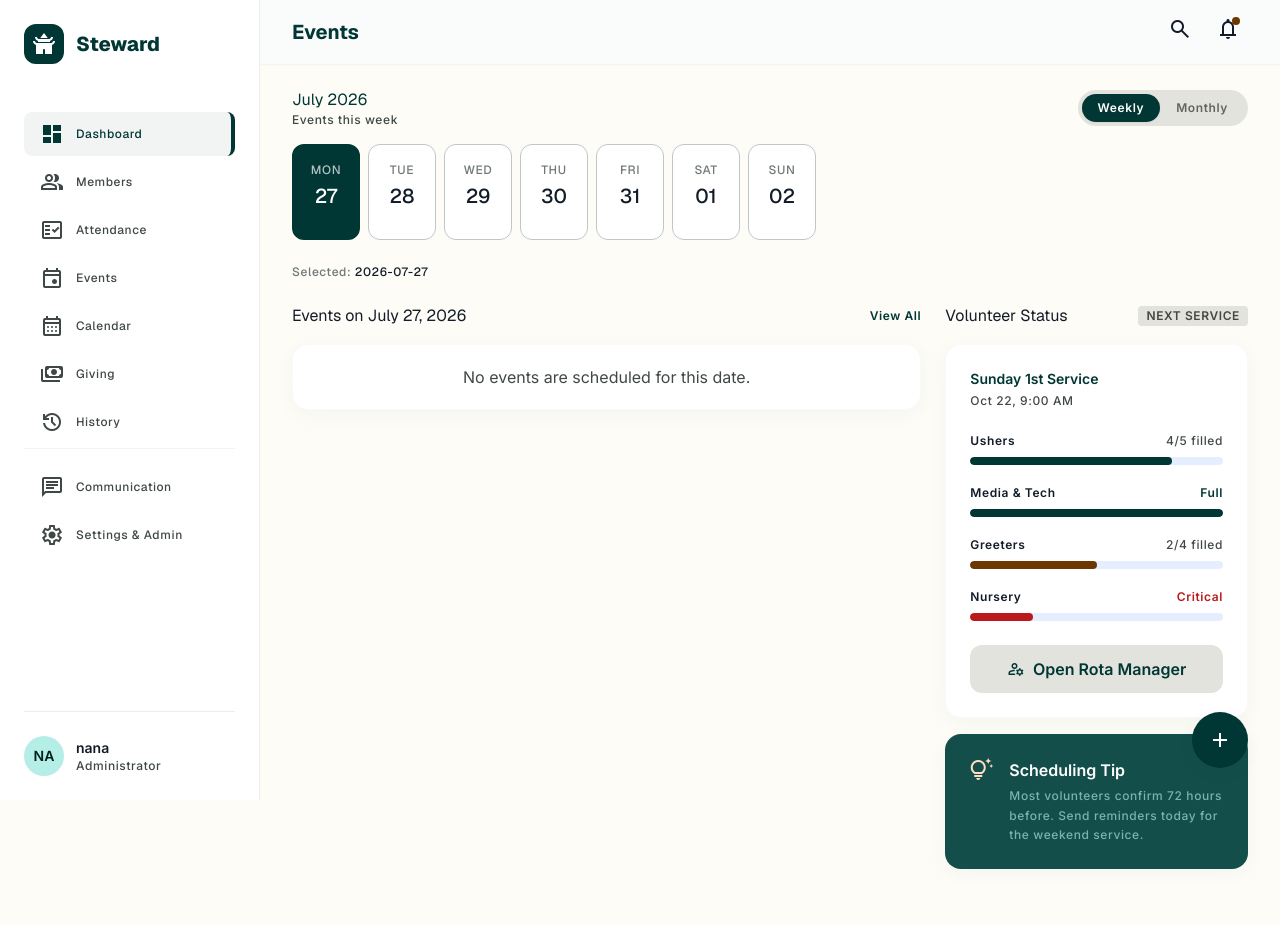
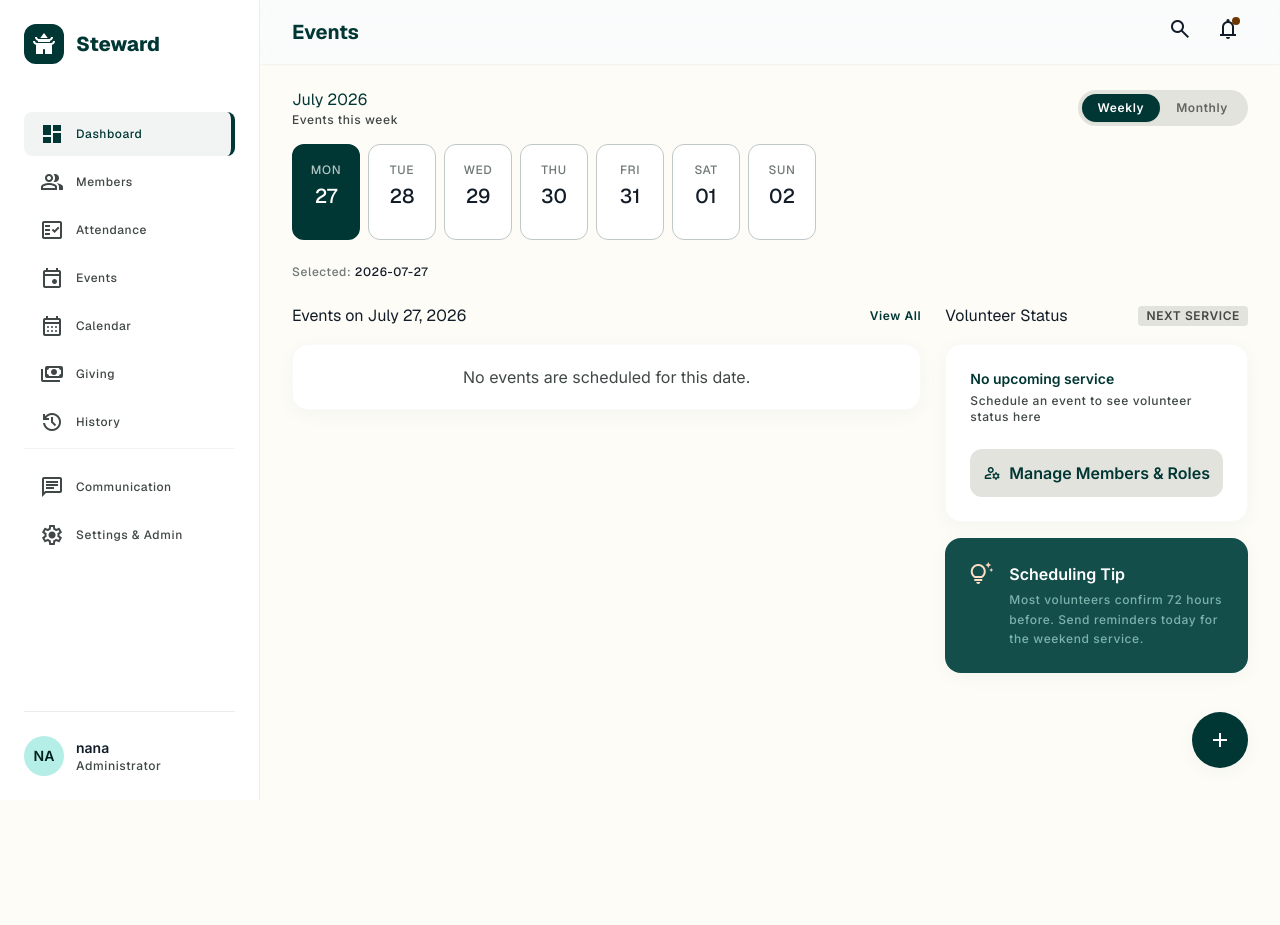
Before and after one commit to devisunknown/church-management-system, a Django app: page /calendar/ in a window 1280 px wide. After the commit the page ends 800 px from the top, so only its background shows below. Run offline with Django 5.2, Linux system fonts and the light colour scheme; a user stored in the database is signed in; data that the repository does not hold is empty; some libraries are stand-ins or nearby versions.

Commit message:
edited calandar.html

```diff
--- a/Templates/calandar.html
+++ b/Templates/calandar.html
@@ -5,7 +5,6 @@
 <title>Events &amp; Scheduling | Scancoat  CMS</title>
 <script src="https://cdn.tailwindcss.com?plugins=forms,container-queries"></script>
 <link href="https://fonts.googleapis.com/css2?family=Inter:wght@400;500;600&amp;family=Geist:wght@400;500;600;700;800&amp;display=swap" rel="stylesheet"/>
-<link href="https://fonts.googleapis.com/css2?family=Material+Symbols+Outlined:wght,FILL@100..700,0..1&amp;display=swap" rel="stylesheet"/>
 <link href="https://fonts.googleapis.com/css2?family=Material+Symbols+Outlined:wght,FILL@100..700,0..1&amp;display=swap" rel="stylesheet"/>
 <script id="tailwind-config">
       tailwind.config = {
@@ -104,7 +103,6 @@
         .custom-shadow { box-shadow: 0px 4px 20px rgba(19, 78, 74, 0.04); }
         .glass-card { background: rgba(255, 255, 255, 0.8); backdrop-filter: blur(12px); border: 1px solid rgba(19, 78, 74, 0.05); }
         .active-nav-border { border-right: 4px solid #003633; background: rgba(0, 54, 51, 0.05); }
-        /* Hide scrollbars but keep functionality */
         .no-scrollbar::-webkit-scrollbar { display: none; }
         .no-scrollbar { -ms-overflow-style: none; scrollbar-width: none; }
     </style>
@@ -280,55 +278,41 @@
 </div>
 <div class="bg-white p-6 rounded-2xl custom-shadow border border-outline-variant/10 space-y-6">
 <div class="flex flex-col gap-1">
-<span class="text-body-md font-bold text-primary">Sunday 1st Service</span>
-<span class="text-label-md text-on-surface-variant">Oct 22, 9:00 AM</span>
+{% if next_service %}
+<span class="text-body-md font-bold text-primary">{{ next_service.tittle }}</span>
+<span class="text-label-md text-on-surface-variant">{{ next_service.date|date:"M j" }}, {{ next_service.starttime|time:"g:i A" }}</span>
+{% else %}
+<span class="text-body-md font-bold text-primary">No upcoming service</span>
+<span class="text-label-md text-on-surface-variant">Schedule an event to see volunteer status here</span>
+{% endif %}
 </div>
 <div class="space-y-5">
-<!-- Role 1 -->
+{% for role in volunteer_status %}
 <div class="space-y-2">
 <div class="flex justify-between items-end">
-<span class="text-label-md font-bold text-on-surface">Ushers</span>
-<span class="text-label-md text-on-surface-variant">4/5 filled</span>
+<span class="text-label-md font-bold text-on-surface">{{ role.role }}</span>
+{% if role.level == 'full' %}
+<span class="text-label-md text-primary font-bold">Full</span>
+{% elif role.level == 'critical' %}
+<span class="text-label-md text-error font-bold">Critical</span>
+{% else %}
+<span class="text-label-md text-on-surface-variant">{{ role.filled }}/{{ role.total }} filled</span>
+{% endif %}
 </div>
 <div class="w-full h-2 bg-surface-container rounded-full overflow-hidden">
-<div class="h-full bg-primary rounded-full transition-all duration-1000" style="width: 80%"></div>
+<div class="h-full rounded-full transition-all duration-1000 {% if role.level == 'critical' %}bg-error{% elif role.level == 'partial' %}bg-tertiary-container{% else %}bg-primary{% endif %}" style="width: {{ role.percent }}%"></div>
 </div>
 </div>
-<!-- Role 2 -->
-<div class="space-y-2">
-<div class="flex justify-between items-end">
-<span class="text-label-md font-bold text-on-surface">Media &amp; Tech</span>
-<span class="text-label-md text-primary font-bold">Full</span>
+{% empty %}
+{% if next_service %}
+<p class="text-label-md text-on-surface-variant">No members have a role assigned yet, so volunteer coverage can't be calculated.</p>
+{% endif %}
+{% endfor %}
 </div>
-<div class="w-full h-2 bg-surface-container rounded-full overflow-hidden">
-<div class="h-full bg-primary rounded-full transition-all duration-1000" style="width: 100%"></div>
-</div>
-</div>
-<!-- Role 3 -->
-<div class="space-y-2">
-<div class="flex justify-between items-end">
-<span class="text-label-md font-bold text-on-surface">Greeters</span>
-<span class="text-label-md text-on-surface-variant">2/4 filled</span>
-</div>
-<div class="w-full h-2 bg-surface-container rounded-full overflow-hidden">
-<div class="h-full bg-tertiary-container rounded-full transition-all duration-1000" style="width: 50%"></div>
-</div>
-</div>
-<!-- Role 4 -->
-<div class="space-y-2">
-<div class="flex justify-between items-end">
-<span class="text-label-md font-bold text-on-surface">Nursery</span>
-<span class="text-label-md text-error font-bold">Critical</span>
-</div>
-<div class="w-full h-2 bg-surface-container rounded-full overflow-hidden">
-<div class="h-full bg-error rounded-full transition-all duration-1000" style="width: 25%"></div>
-</div>
-</div>
-</div>
-<button class="w-full py-3 bg-secondary-fixed text-primary font-bold rounded-xl hover:bg-secondary-fixed-dim transition-all flex items-center justify-center gap-2">
+<a href="{% url 'members' %}" class="w-full py-3 bg-secondary-fixed text-primary font-bold rounded-xl hover:bg-secondary-fixed-dim transition-all flex items-center justify-center gap-2">
 <span class="material-symbols-outlined text-[18px]">manage_accounts</span>
-                            Open Rota Manager
-                        </button>
+                            Manage Members &amp; Roles
+                        </a>
 </div>
 <!-- Small Insight Card -->
 <div class="bg-primary-container text-on-primary-container p-6 rounded-2xl custom-shadow flex items-start gap-4">
--- a/ccc/views.py
+++ b/ccc/views.py
@@ -235,6 +235,44 @@ def editmember(request, member_id):
     return render(request, 'editmember.html', {'member': member})
 
 
+def _volunteer_status_for_event(ev):
+    if not ev:
+        return []
+
+    all_members = list(Member.objects.exclude(role='').exclude(role__isnull=True))
+    roles = sorted({(m.role or '').strip() for m in all_members if (m.role or '').strip()})
+
+    marked_present_ids = set(
+        attendance.objects.filter(event=ev, is_present=True).values_list('member_id', flat=True)
+    )
+
+    statuses = []
+    for role_name in roles:
+        role_members = [m for m in all_members if (m.role or '').strip() == role_name]
+        total = len(role_members)
+        if total == 0:
+            continue
+        filled = sum(1 for m in role_members if m.id in marked_present_ids)
+        ratio = filled / total
+
+        if ratio >= 1:
+            level = 'full'
+        elif ratio <= 0.3:
+            level = 'critical'
+        else:
+            level = 'partial'
+
+        statuses.append({
+            'role': role_name,
+            'filled': filled,
+            'total': total,
+            'percent': min(round(ratio * 100), 100),
+            'level': level,
+        })
+
+    return statuses
+
+
 @login_required
 def calandar(request):
     selected_date_str = request.GET.get('date') or request.GET.get('selected_date')
@@ -262,13 +300,22 @@ def calandar(request):
         dates_list = [week_start + timezone.timedelta(days=i) for i in range(7)]
 
     events = event.objects.filter(date__date=selected_date).order_by('starttime')
+
+    next_service = (
+        event.objects.filter(date__gte=timezone.now())
+        .order_by('date', 'starttime')
+        .first()
+    )
+    volunteer_status = _volunteer_status_for_event(next_service)
+
     return render(request, 'calandar.html', {
         'events': events,
         'selected_date': selected_date,
         'dates_list': dates_list,
         'view_mode': view_mode,
+        'next_service': next_service,
+        'volunteer_status': volunteer_status,
     })
-
 
 @login_required
 def events_view(request):
```
